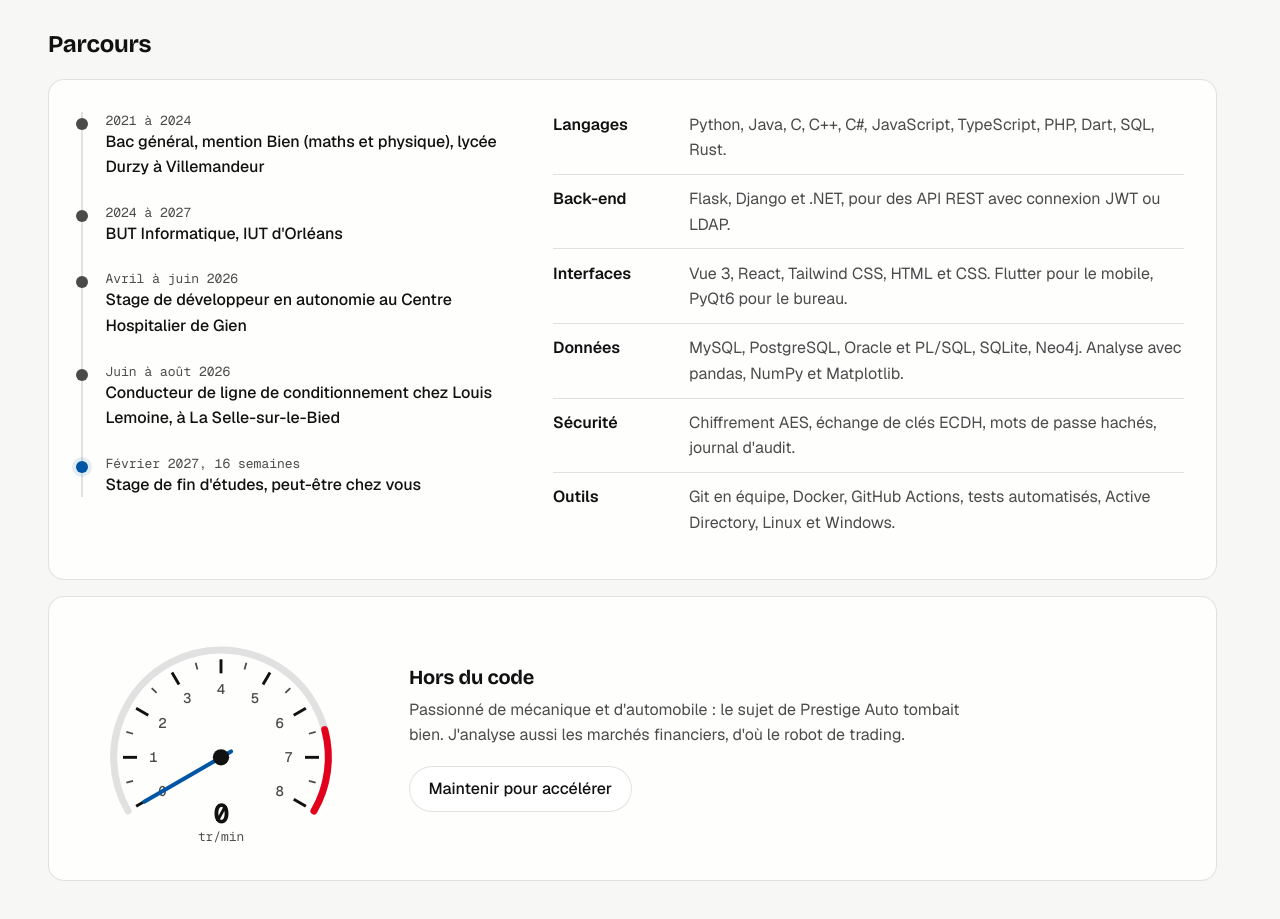
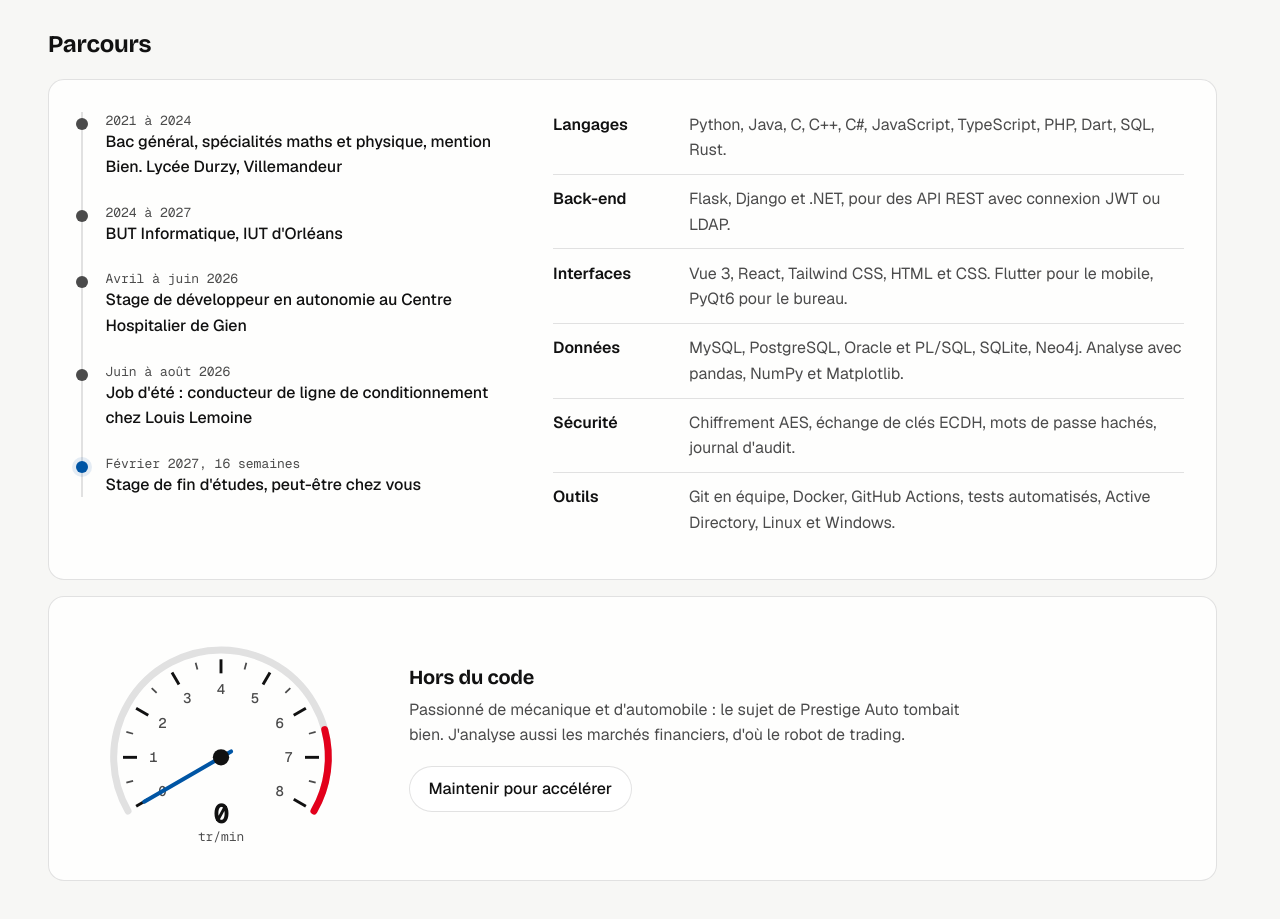
Before and after one commit to A-ErdemK/a-erdemk.github.io, a plain HTML site: page index.html in a window 1280 px wide. Shown: the part 1320-2239 px from the top of the page. Drawn offline with nearby package versions, Linux system fonts and the light colour scheme.

Commit message:
Parcours : bac et job d'été plus clairs

```diff
--- a/index.html
+++ b/index.html
@@ -110,10 +110,10 @@
       <h2 id="parcours-titre">Parcours</h2>
       <div class="path__grid">
         <ol class="timeline">
-          <li><p class="timeline__date">2021 à 2024</p><p class="timeline__what">Bac général, mention Bien (maths et physique), lycée Durzy à Villemandeur</p></li>
+          <li><p class="timeline__date">2021 à 2024</p><p class="timeline__what">Bac général, spécialités maths et physique, mention Bien. Lycée Durzy, Villemandeur</p></li>
           <li><p class="timeline__date">2024 à 2027</p><p class="timeline__what">BUT Informatique, IUT d'Orléans</p></li>
           <li><p class="timeline__date">Avril à juin 2026</p><p class="timeline__what">Stage de développeur en autonomie au Centre Hospitalier de Gien</p></li>
-          <li><p class="timeline__date">Juin à août 2026</p><p class="timeline__what">Conducteur de ligne de conditionnement chez Louis Lemoine, à La Selle-sur-le-Bied</p></li>
+          <li><p class="timeline__date">Juin à août 2026</p><p class="timeline__what">Job d'été : conducteur de ligne de conditionnement chez Louis Lemoine</p></li>
           <li class="timeline__next"><p class="timeline__date">Février 2027, 16 semaines</p><p class="timeline__what">Stage de fin d'études, peut-être chez vous</p></li>
         </ol>
         <dl class="skills">
```
